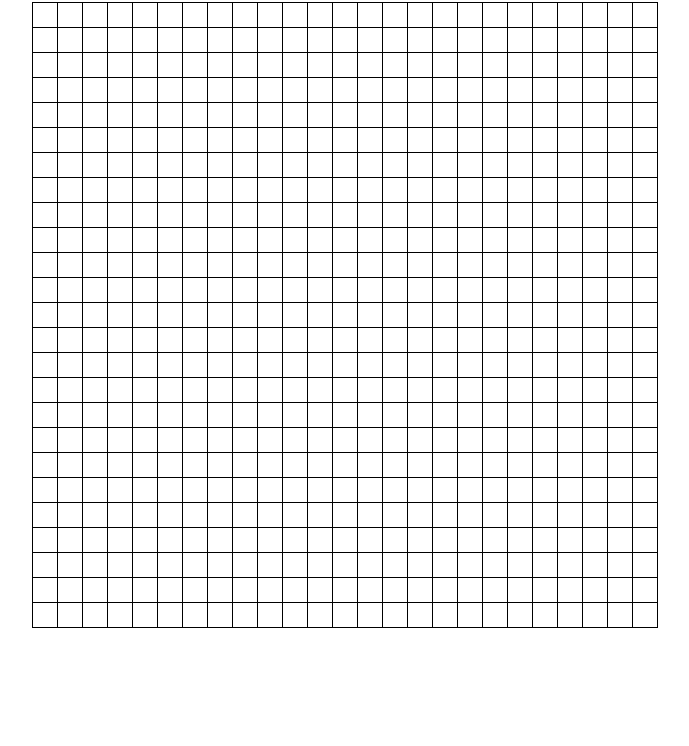
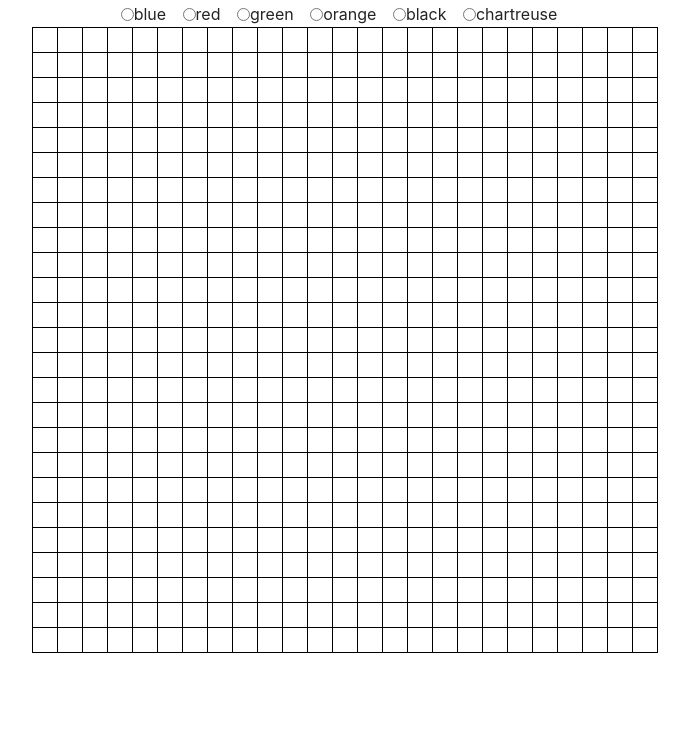
Before and after one commit to michaelclark2/lectures, a website built with webpack: page jQuery/pixel-art-maker/src/index.html in a window 1280 px wide. Shown: the part 54-800 px from the top of the page, without its empty margins (295-984 px from the left). Built offline with nearby package versions, Linux system fonts and the light colour scheme.

Commit message:
added color picker

```diff
--- a/jQuery/pixel-art-maker/src/index.html
+++ b/jQuery/pixel-art-maker/src/index.html
@@ -8,6 +8,7 @@
 </head>
 <body>
   <h1 class="text-center">Pixel Maker</h1>
+  <div class="text-center" id="color-picker"></div>
   <div id="grid" class="container d-flex justify-content-center"></div>
   <script
   src="http://code.jquery.com/jquery-3.4.1.slim.js"
--- a/jQuery/pixel-art-maker/src/javascripts/components/paintbrush.js
+++ b/jQuery/pixel-art-maker/src/javascripts/components/paintbrush.js
@@ -1,12 +1,29 @@
-const paintColor = 'blue';
+import utils from "../helpers/utils";
+
+const paintColor = ['blue', 'red', 'green', 'orange', 'black', 'chartreuse'];
 
 const paintPixel = (e) => {
   const pixel = e.target;
-  pixel.style.backgroundColor = paintColor;
+  const fillColor = $('.color-choice:checked').val();
+  pixel.style.backgroundColor = fillColor;
 }
 
-const attachEvent = () => {
+const printColorPicker = () => {
+  let domString = '';
+  paintColor.forEach(color => {
+    domString += `
+    <div class="form-check form-check-inline">
+      <input class="color-choice" type="radio" name="colorPicker" id="${color}Choice" value="${color}">
+      <label class="form-check-label" for="${color}Choice">${color}</label>
+    </div>
+    `;
+  });
+  utils.printToDom('color-picker', domString);
+
+}
+
+const attachEvents = () => {
   $(document.body).on('mousedown', 'td', paintPixel);
 }
 
-export default {attachEvent}
+export default {attachEvents, printColorPicker}
--- a/jQuery/pixel-art-maker/src/javascripts/main.js
+++ b/jQuery/pixel-art-maker/src/javascripts/main.js
@@ -3,8 +3,9 @@ import paintbrush from '../javascripts/components/paintbrush';
 import '../styles/main.scss';
 
 const init = () => {
-  grid.makeGrid(25,25);
-  paintbrush.attachEvent();
+  grid.makeGrid(25, 25);
+  paintbrush.attachEvents();
+  paintbrush.printColorPicker();
 }
 
 init();
```
